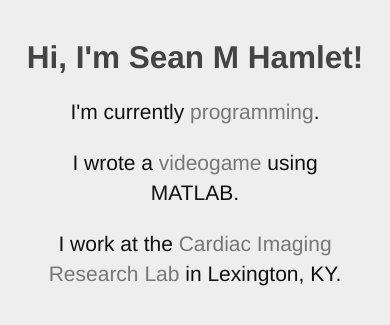
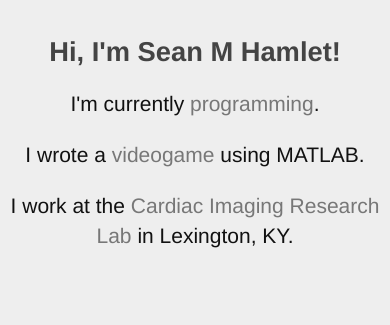
Before and after one commit to seanhamlet/seanmhamlet.github.io, a plain HTML site: page index.html in a window 390 px wide. Shown: the part 171-496 px from the top of the page. Drawn offline with Linux system fonts and the light colour scheme.

Commit message:
Fixes name on one line for mobile

```diff
--- a/css/style.css
+++ b/css/style.css
@@ -16,7 +16,7 @@ p {
 }
 
 h1 {
-  font-size: 1.5em;
+  font-size: 1.3em;
   text-align: center;
   color: #444;
 }
@@ -49,12 +49,6 @@ hr {
   border-top: 0.25em solid #ddd;
 }
 
-#container {
-  width: 90%;
-  padding-bottom: 20px;
-  margin: 0 auto;
-}
-
 #navigation {
   text-align: center;
   padding-bottom: 20px;
@@ -78,11 +72,8 @@ hr {
   font-size: 40px;
 }
 
-/* Larger screens */
+/* Handle larger screens */
 @media (min-width: 710px) {
-  #container {
-    width: 800px;
-  }
 
   h1 {
     font-size: 1.5em;
```
